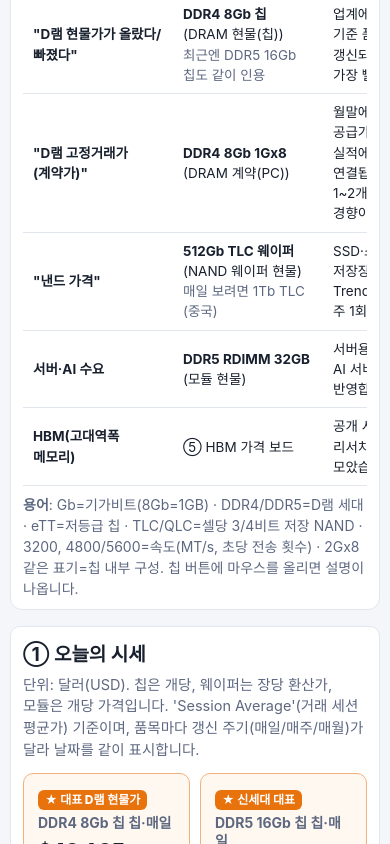
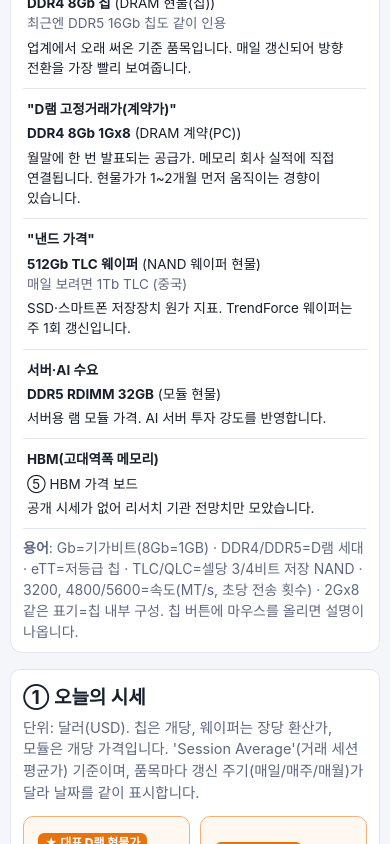
Before and after one commit to bluelagoon1222/Memory-Price-Desk, a plain HTML site: page index.html in a window 390 px wide. Shown: the part 580-1424 px from the top of the page. Drawn offline with nearby package versions, Linux system fonts and the light colour scheme.

Commit message:
Mobile: stacked guide table, tile labels
Co-Authored-By: Claude Opus 5.5 <noreply@anthropic.com>
Claude-Session: https://claude.ai/code/session_014VpA4AD3k17HVzE2ajuLDx

```diff
--- a/index.html
+++ b/index.html
@@ -99,6 +99,10 @@ button{font:inherit;color:var(--tx);cursor:pointer}
 footer{color:var(--sub);font-size:14px;padding:10px 24px 34px;max-width:1500px;margin:auto;line-height:1.75;word-break:keep-all}
 @media(max-width:980px){.grid2{grid-template-columns:minmax(0,1fr)}}
 @media(max-width:640px){
+  details.terms .dt tr:first-child{display:none}
+  details.terms .dt tr{display:block;border-bottom:1px solid var(--line);padding:8px 0}
+  details.terms .dt td{display:block;border:0;padding:2px 4px;min-width:0;white-space:normal}
+  .tile .nm .mu{display:block;font-size:12px}
   .tg{font-size:13.5px;padding:6px 11px 6px 9px}
   .seg span{padding:7px 10px;font-size:14px}
   .ctrl{gap:2px 14px}
```
